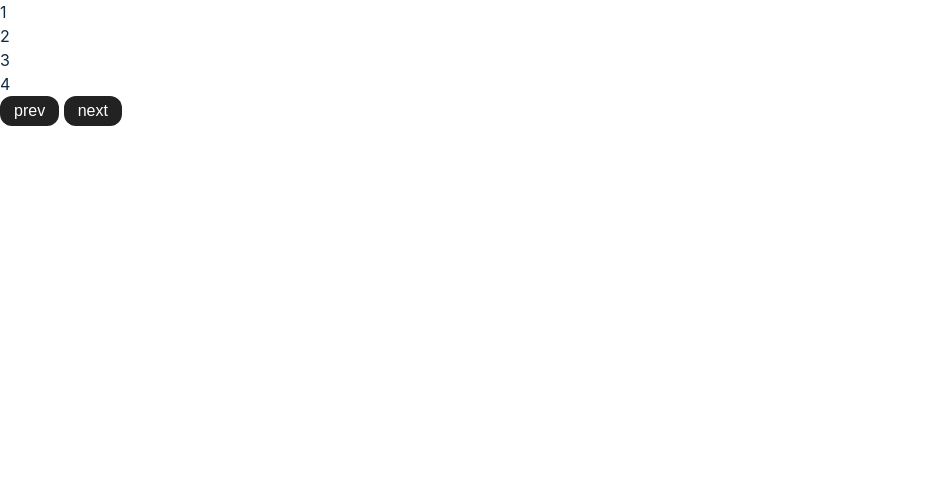
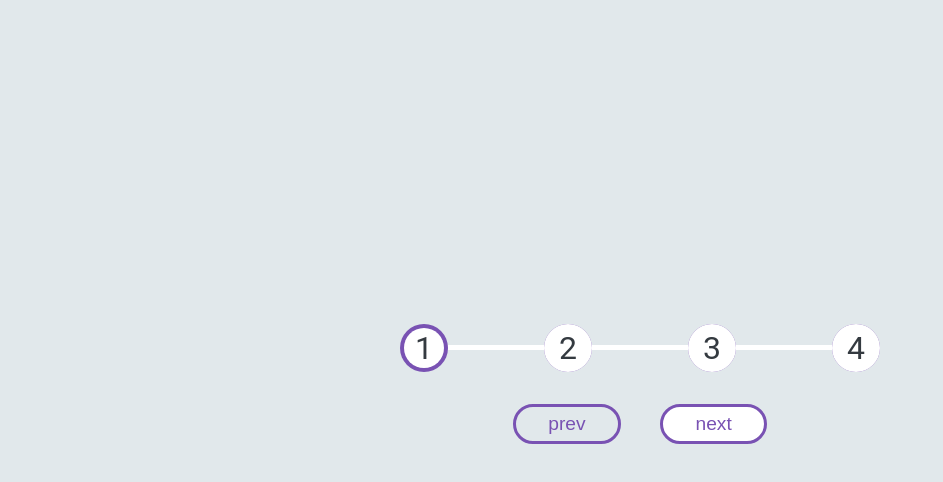
Before and after one commit to RizaHariati/javascript, a plain HTML site: page 19-Progress-Steps/Index.html in a window 1280 px wide. Shown: the whole page, without its empty margins (0-943 px from the left). Drawn offline with Linux system fonts and the light colour scheme; files that its build step writes are made by us from their sources.

Commit message:
Progress Steps Exercise  from Computer Monk

```diff
--- a/19-Progress-Steps/Index.html
+++ b/19-Progress-Steps/Index.html
@@ -5,7 +5,7 @@
     <meta http-equiv="X-UA-Compatible" content="IE=edge" />
     <meta name="viewport" content="width=device-width, initial-scale=1.0" />
     <title>Progress Steps</title>
-    <link rel="stylesheet" href="./styles/styles.css" />
+    <link rel="stylesheet" href="./index.css" />
   </head>
   <body>
     <section class="container">
--- /dev/null
+++ b/19-Progress-Steps/index.css
@@ -0,0 +1,206 @@
+:root {
+  --accent: #7952b3;
+  --primary-dark: #343a40;
+  --primary-light: white;
+  --primary-medium: #e1e8eb;
+  --secondary-medium: #424642;
+  --secondary-light: #f3f4ed;
+  --gradient: linear-gradient(0deg, #f2cc8f 0%, #fefee3 35%, #f1f6f9 100%);
+  --box-shadow: 0 2px 8px 0 rgba(0, 0, 0, 0.527);
+  --primary-font: "Roboto", sans-serif;
+  --secondary-font: "Dancing Script", cursive;
+  --transition: all 0.3s ease-in-out;
+  --radius: 1.5rem;
+  --spacing: 0.25rem;
+}
+
+h1,
+h2,
+h3,
+h4 {
+  letter-spacing: var(--spacing);
+  text-transform: capitalize;
+  line-height: 1.25;
+  margin-bottom: 0.75rem;
+  font-family: var(--primary-font);
+}
+
+h1 {
+  font-size: 3rem;
+}
+
+h2 {
+  font-size: 2rem;
+}
+
+h3 {
+  font-size: 1.25rem;
+}
+
+h4 {
+  font-size: 0.875rem;
+}
+
+p {
+  margin-bottom: 1.25rem;
+  color: var(--primary-medium);
+}
+
+@media screen and (min-width: 800px) {
+  h1 {
+    font-size: 4rem;
+  }
+  h2 {
+    font-size: 2.5rem;
+  }
+  h3 {
+    font-size: 1.75rem;
+  }
+  h4 {
+    font-size: 1rem;
+  }
+  body {
+    font-size: 1rem;
+  }
+  h1,
+  h2,
+  h3,
+  h4 {
+    line-height: 1;
+  }
+}
+
+html {
+  scroll-behavior: smooth;
+}
+
+*,
+::before {
+  margin: 0;
+  padding: 0;
+  -webkit-box-sizing: border-box;
+  box-sizing: border-box;
+}
+
+body {
+  width: 100%;
+  height: 100vh;
+  background-color: var(--primary-medium);
+  color: var(--primary-dark);
+  font-size: 2rem;
+  display: -ms-grid;
+  display: grid;
+  place-items: center;
+  font-family: var(--primary-font);
+}
+
+.main-panel {
+  width: 500px;
+  display: -webkit-box;
+  display: -ms-flexbox;
+  display: flex;
+  -webkit-box-orient: vertical;
+  -webkit-box-direction: normal;
+  -ms-flex-direction: column;
+  flex-direction: column;
+  -webkit-box-pack: center;
+  -ms-flex-pack: center;
+  justify-content: center;
+  -webkit-box-align: center;
+  -ms-flex-align: center;
+  align-items: center;
+}
+
+.panels {
+  display: -webkit-box;
+  display: -ms-flexbox;
+  display: flex;
+  -webkit-box-align: center;
+  -ms-flex-align: center;
+  align-items: center;
+}
+
+.back-number {
+  position: relative;
+  z-index: 1;
+  width: 3rem;
+  height: 3rem;
+  background-color: var(--accent);
+  border-radius: 50%;
+}
+
+.number {
+  border-radius: 50%;
+  display: -webkit-box;
+  display: -ms-flexbox;
+  display: flex;
+  -webkit-box-align: center;
+  -ms-flex-align: center;
+  align-items: center;
+  -webkit-box-pack: center;
+  -ms-flex-pack: center;
+  justify-content: center;
+  top: 50%;
+  left: 50%;
+  -webkit-transform: translate(-50%, -50%);
+  transform: translate(-50%, -50%);
+  width: 3rem;
+  height: 3rem;
+  position: absolute;
+  z-index: 2;
+  background: var(--primary-light);
+}
+
+.number.show {
+  width: 2.5rem;
+  height: 2.5rem;
+}
+
+.line {
+  position: relative;
+  height: 0.3rem;
+  width: 6rem;
+  z-index: 1;
+  background-color: var(--primary-light);
+  overflow: hidden;
+}
+
+.progress {
+  position: absolute;
+  height: 0.3rem;
+  width: 6rem;
+  left: 0;
+  -webkit-transform: translateX(-100%);
+  transform: translateX(-100%);
+  z-index: 2;
+  background-color: var(--accent);
+  -webkit-transition: all 0.5s ease-in;
+  transition: all 0.5s ease-in;
+}
+
+.progress.go {
+  -webkit-transform: translateX(0);
+  transform: translateX(0);
+}
+
+.btn {
+  margin: 2rem 1rem;
+  padding: 0.4rem 2rem;
+  font-size: 1.2rem;
+  background-color: var(--primary-medium);
+  border-radius: var(--radius);
+  border: 3px solid var(--accent);
+  color: var(--accent);
+  -webkit-transition: var(--transition);
+  transition: var(--transition);
+}
+
+.btn.ready {
+  background-color: var(--primary-light);
+}
+
+.btn.ready:hover {
+  background-color: var(--accent);
+  color: var(--primary-light);
+}
+/*# sourceMappingURL=styles.css.map */
```
